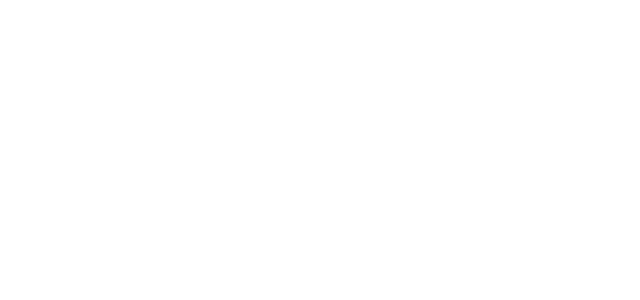
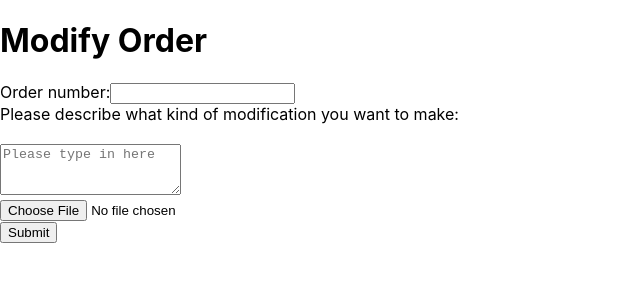
Before and after one commit to swingrope/optofab-website, a React (Create React App) app: page /modify in a window 1280 px wide. Shown: the top 300 px of the page, without its empty margins (0-640 px from the left). Built offline with nearby package versions, Linux system fonts and the light colour scheme.

Commit message:
add SPDT Formula and Track, Modify, Feedback

```diff
--- a/package.json
+++ b/package.json
@@ -8,12 +8,15 @@
     "@testing-library/user-event": "^12.8.3",
     "create-react-app": "^4.0.3",
     "formik": "^2.2.9",
+    "mathjax-full": "^3.2.0",
+    "mathjax-react": "^1.0.6",
     "mobx": "^6.3.2",
     "mobx-react": "^7.2.0",
     "react": "^17.0.2",
     "react-dom": "^17.0.2",
     "react-router-dom": "^5.2.0",
     "react-scripts": "4.0.3",
+    "tar": "^6.1.2",
     "web-vitals": "^1.1.2"
   },
   "scripts": {
--- a/src/App.js
+++ b/src/App.js
@@ -2,6 +2,9 @@
 import { Route, BrowserRouter as Router, Switch } from 'react-router-dom';
 import MainForm from './features/form/MainForm';
 import React, { useState } from 'react';
+import Feedback from "./features/form/Feedback";
+import Modify from "./features/form/Modify";
+import Track from "./features/form/Track";
 
 function App() {
 
@@ -16,6 +19,15 @@
         <Route path='/error'>
             Error
         </Route>
+          <Route path='/feedback'>
+              <Feedback/>
+          </Route>
+          <Route path='/modify'>
+              <Modify/>
+          </Route>
+          <Route path='/track'>
+              <Track/>
+          </Route>
       </Switch>
     </Router>
   );
--- /dev/null
+++ b/src/features/form/Feedback.js
@@ -0,0 +1,31 @@
+import { Formik, Form} from 'formik'
+import React from 'react'
+import {MyTextArea} from "./fields/MyTextArea";
+
+
+export default function Feedback() {
+    return (
+        <div>
+            <h1>Feedback</h1>
+            <Formik
+                initialValues={{
+                    feedback: '',
+                }}
+                onSubmit={async (values) => {
+                    await new Promise((r) => setTimeout(r, 500));
+                    alert(JSON.stringify(values, null, 2));
+                }}
+            >
+                <Form>
+                    <MyTextArea
+                        label='Please send us any feedback:'
+                        name='feedback'
+                        placeholder='Please type in here'
+                        rows={3}
+                    />
+                    <button type="submit">Submit</button>
+                </Form>
+            </Formik>
+        </div>
+    );
+}
--- /dev/null
+++ b/src/features/form/Modify.js
@@ -0,0 +1,35 @@
+import { Formik, Form} from 'formik'
+import React from 'react'
+import {MyTextArea} from "./fields/MyTextArea";
+import {MyTextInput} from "./fields/MyTextInput";
+
+
+export default function Modify() {
+    return (
+        <div>
+            <h1>Modify Order</h1>
+            <Formik
+                initialValues={{
+                    orderNumber :'',
+                    modification : '',
+                }}
+                onSubmit={async (values) => {
+                    await new Promise((r) => setTimeout(r, 500));
+                    alert(JSON.stringify(values, null, 2));
+                }}
+            >
+                <Form>
+                    <MyTextInput label='Order number:' name='orderNumber' />
+                    <MyTextArea
+                        label='Please describe what kind of modification you want to make:'
+                        name='modification'
+                        placeholder='Please type in here'
+                        rows={3}
+                    />
+                    <input type="file" />
+                    <div><button type="submit">Submit</button></div>
+                </Form>
+            </Formik>
+        </div>
+    );
+}
--- /dev/null
+++ b/src/features/form/Track.js
@@ -0,0 +1,29 @@
+import { Formik, Form} from 'formik'
+import React from 'react'
+import {MyTextArea} from "./fields/MyTextArea";
+import {MyTextInput} from "./fields/MyTextInput";
+
+
+export default function Track() {
+    return (
+        <div>
+            <h1>Track Order</h1>
+            <Formik
+                initialValues={{
+                    orderNumber :'',
+                }}
+                onSubmit={async (values) => {
+                    await new Promise((r) => setTimeout(r, 500));
+                    alert(JSON.stringify(values, null, 2));
+                }}
+            >
+                <Form>
+                    <MyTextInput label='Order number:' name='orderNumber' />
+                    <button type="submit">Submit</button>
+                </Form>
+            </Formik>
+            <table name="track">
+            </table>
+        </div>
+    );
+}
--- a/src/features/form/components/Surface.js
+++ b/src/features/form/components/Surface.js
@@ -3,6 +3,7 @@
 import { MyTextArea } from '../fields/MyTextArea.js'
 import { MyTextInput } from '../fields/MyTextInput.js'
 import Coating, { coatingInitialValues } from './Coating.js'
+import { MathComponent } from 'mathjax-react'
 
 export const surfaceInitialValues = {
     descriptionOfFace: '',
@@ -81,6 +82,8 @@
             )}
             {surfaceValues.curvature === 'aspheric' && (
                 <Fragment>
+                    Surface Form:
+                    <MathComponent tex={String.raw`Z=f(x)=\frac{C_{v}x^2}{1+\sqrt{1-(1+k)C_{v}^2x^2}}+A_{01}x+A_{02}x^2+\cdots`} />
                     <MyTextInput label='Cv: ' name={`surface.${index}.cv`} onChange={handleChange} />
                     <MyTextInput label='k: ' name={`surface.${index}.k`} onChange={handleChange} />
                     <MyTextInput label='A1: ' name={`surface.${index}.a1`} onChange={handleChange} />
```
Also changed, not shown: 1 other file (tests, documents, lock files or other folders).
